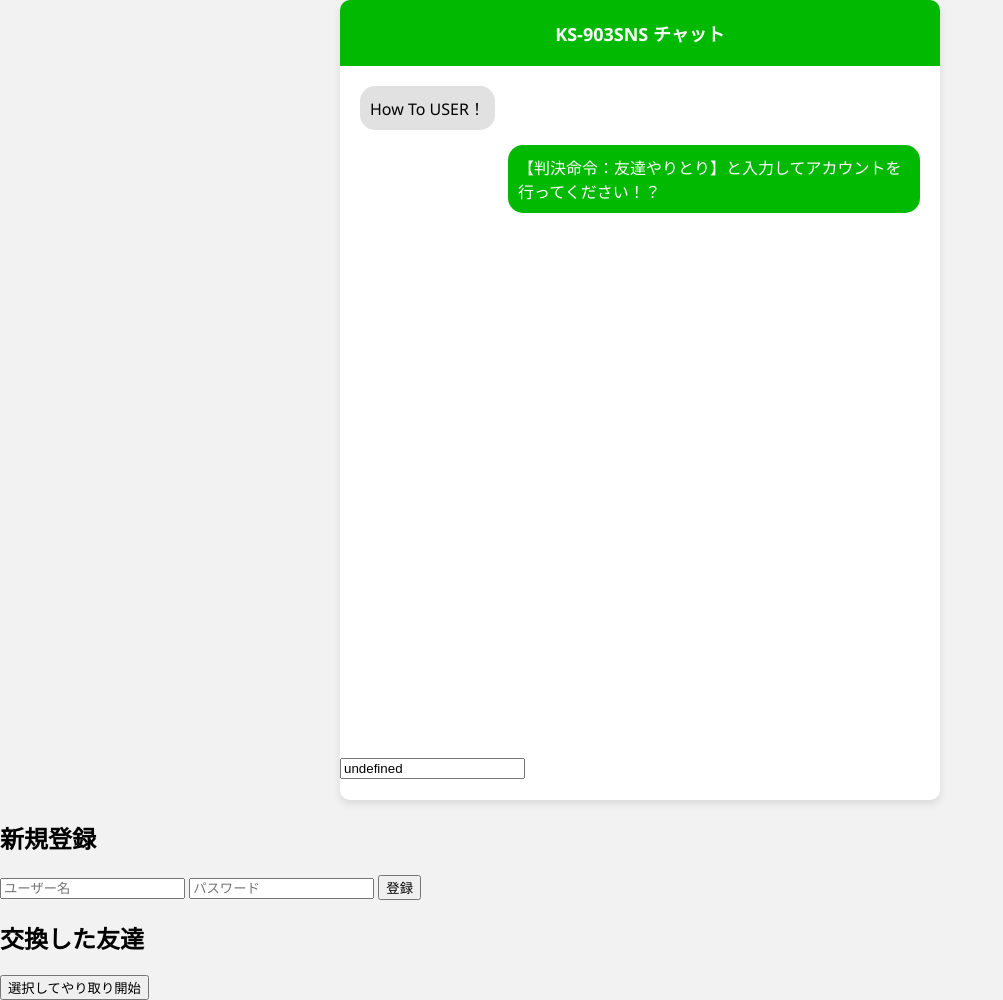
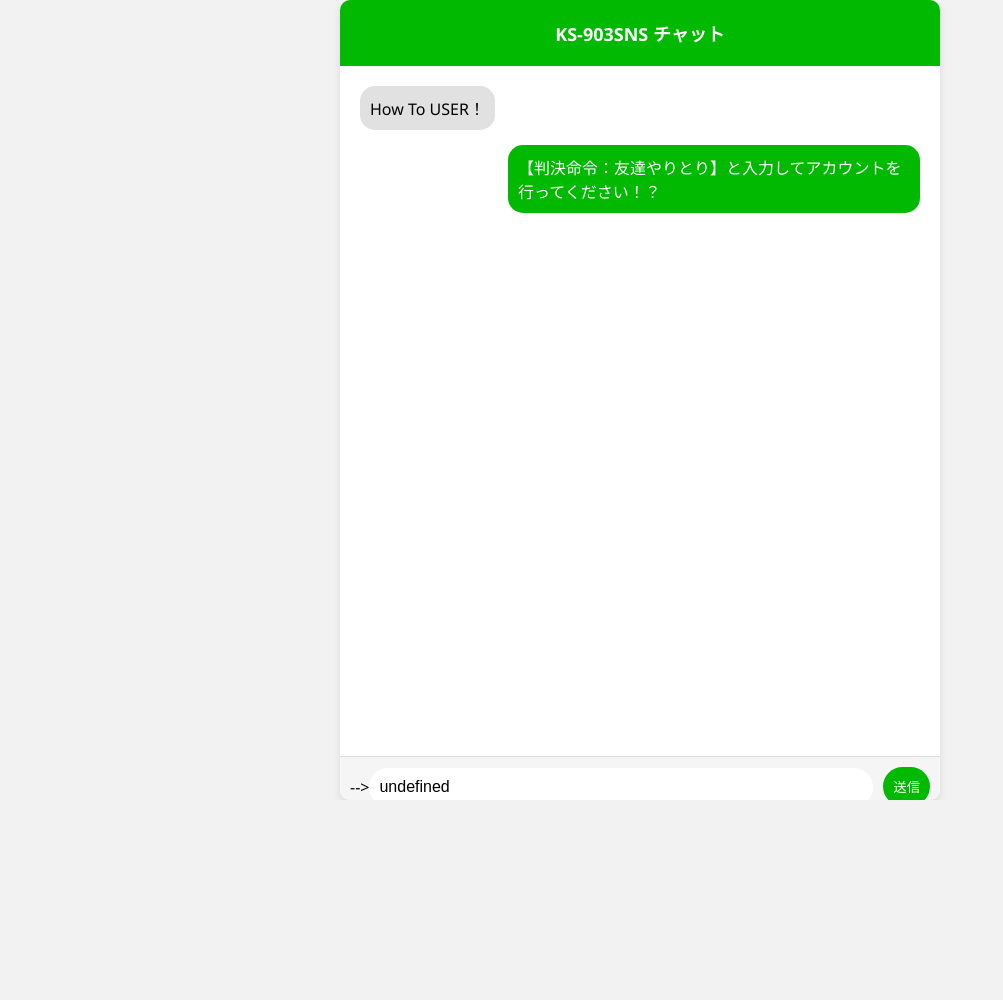
Before and after one commit to TakeshiKumura/Hellow-JS, a plain HTML site: page index.html in a window 1280 px wide. Shown: the whole page, without its empty margins (0-1003 px from the left). After the commit the page ends 800 px from the top, so only its background shows below. Drawn offline with Linux system fonts and the light colour scheme.

Commit message:
Update index.html

```diff
--- a/index.html
+++ b/index.html
@@ -114,14 +114,14 @@
                 <div class="bot">【判決命令：友達やりとり】と入力してアカウントを行ってください！？</div>
             </div>
         </div>
-<!--     <div class="input-box"> -->
-
+<div class="input-box">
+<!-- <input type="text" id="textToSpeak"<div id="output"></div> --> -->
 <input type="text" id="messageInput" placeholder="メッセージを入力..." onkeydown="handleKeyDown(event)">
 
-<!--         <input type="text" id="textToSpeak"<div id="output"></div>
-    <div id="loading">Listening...</div>　id="messageInput" placeholder="メッセージを入力..." onkeydown="handleKeyDown(event)">
-        <button onclick="sendMessage()">送信</button> -->
-    </div>
+<!--  <input type="text" id="textToSpeak"<div id="output"></div> -->
+<!--     <div id="loading">Listening...</div>　id="messageInput" placeholder="メッセージを入力..." onkeydown="handleKeyDown(event)"> -->
+<button onclick="sendMessage()">送信</button>
+</div>
 
     <!-- 新規登録フォーム -->
     <div class="registration-form" id="registrationForm">
```
